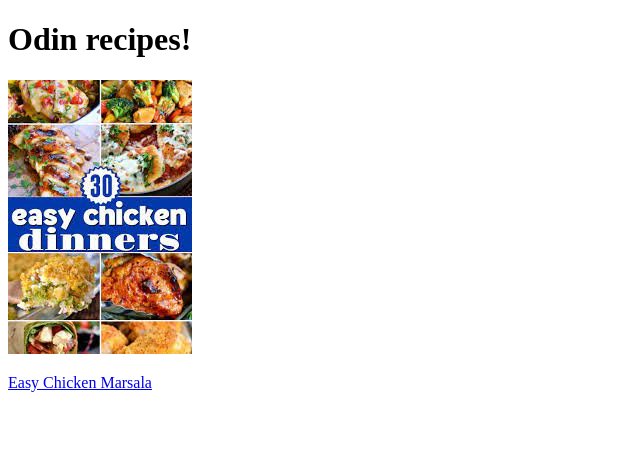
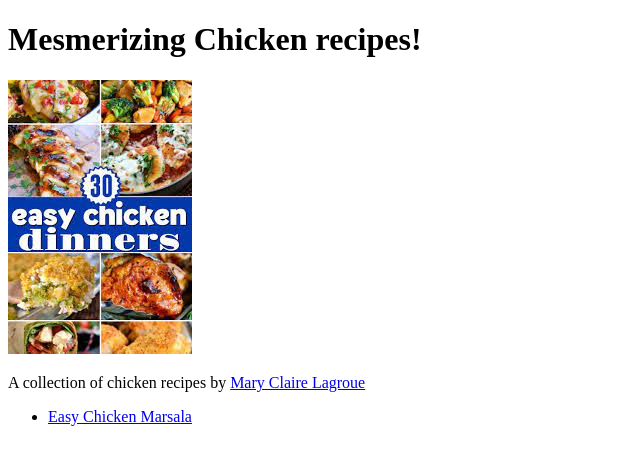
Before and after one commit to hbilgil/odin-recipes, a plain HTML site: page index.html in a window 1280 px wide. Shown: the whole page, without its empty margins (0-640 px from the left). Drawn offline with Linux system fonts and the light colour scheme.

Commit message:
Edit Index.html

```diff
--- a/index.html
+++ b/index.html
@@ -5,8 +5,12 @@
     <title>Document</title>
 </head>
 <body>
-    <h1>Odin recipes!</h1>
+    <h1>Mesmerizing Chicken recipes!</h1>
       <img src="images/Chicken_recipes.jpeg" alt="Chicken Recipes Photo">
-      <p><a href="./recipes/easy_chicken_marsala.html">Easy Chicken Marsala</a></p>
+      <p>A collection of chicken recipes by <a href="https://www.allrecipes.com/gallery/top-dinner-recipes-march/">Mary Claire Lagroue</a></p>
+        <ul>
+          <li><a href="./recipes/easy_chicken_marsala.html">Easy Chicken Marsala</a></li>
+
+        </ul>
 </body>
 </html>
```
